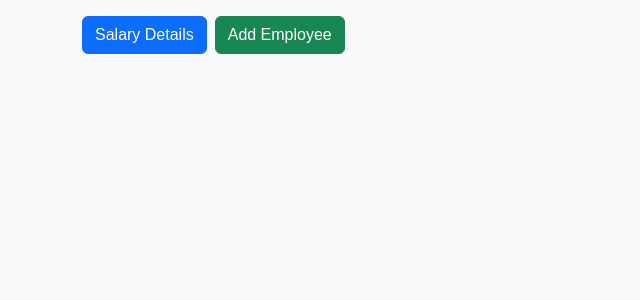
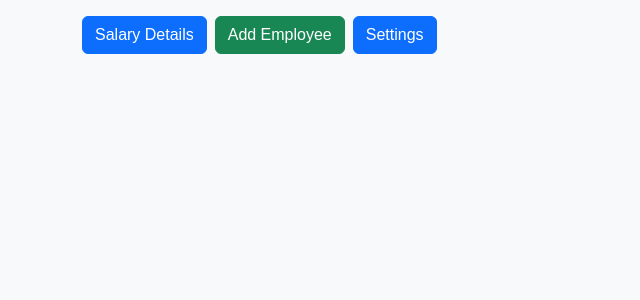
Before and after one commit to Jathusan-Jesuthasan/NewSalary, a React (Vite) app in the folder salaryCalc/frontend/: page /settings in a window 1280 px wide. Shown: the top 300 px of the page, without its empty margins (0-640 px from the left). Built offline with nearby package versions, Linux system fonts and the light colour scheme.

Commit message:
added setting button

```diff
--- a/salaryCalc/frontend/src/App.jsx
+++ b/salaryCalc/frontend/src/App.jsx
@@ -11,8 +11,8 @@
       <div className="container mt-3">
         <nav>
           <Link to="/" className="btn btn-primary me-2">Salary Details</Link>
-          <Link to="/add-employee" className="btn btn-success">Add Employee</Link><br/>
-
+          <Link to="/add-employee" className="btn btn-success me-2">Add Employee</Link>
+          <Link to="/settings" className="btn btn-primary">Settings</Link><br/>
         </nav>
 
         <Routes>
```
